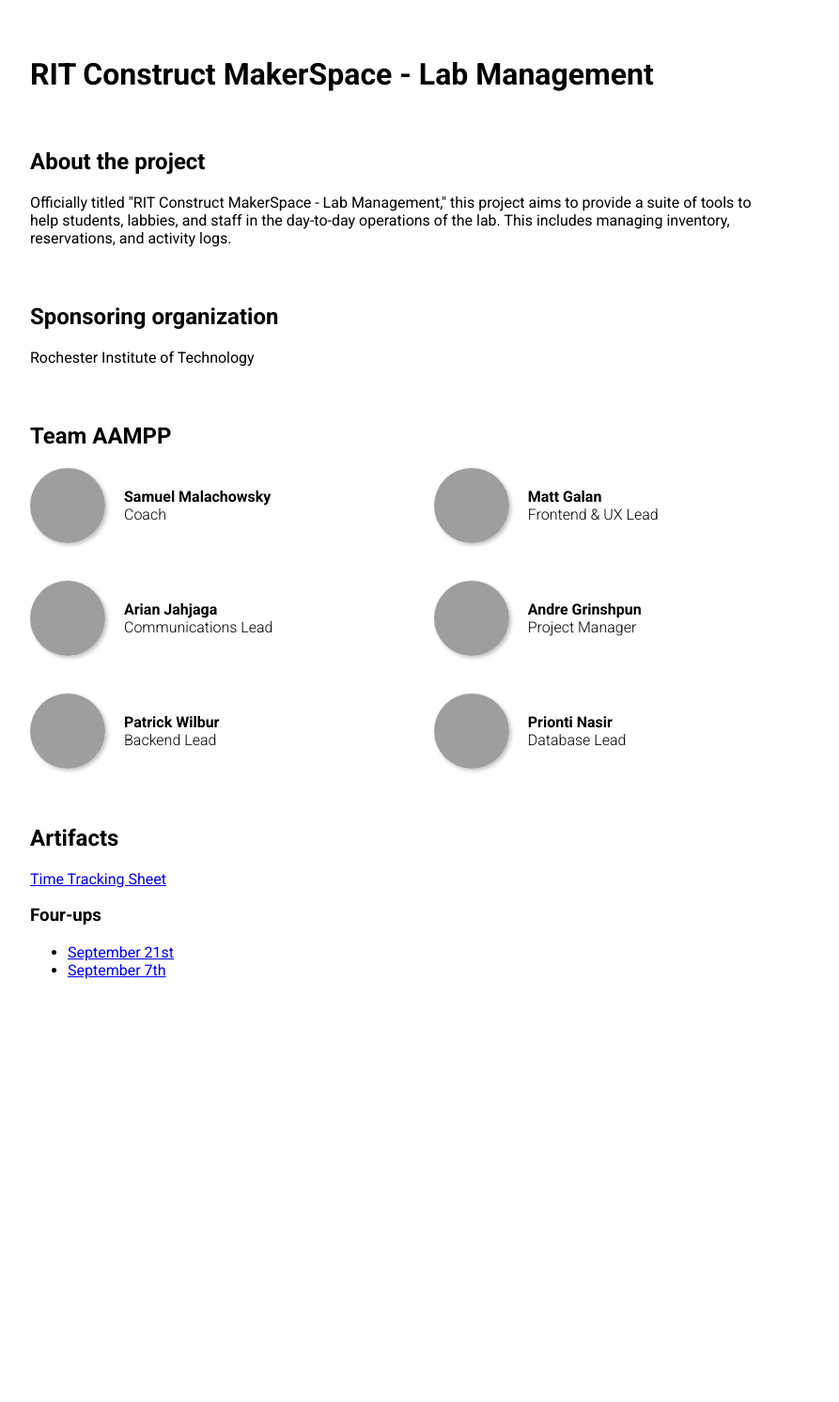
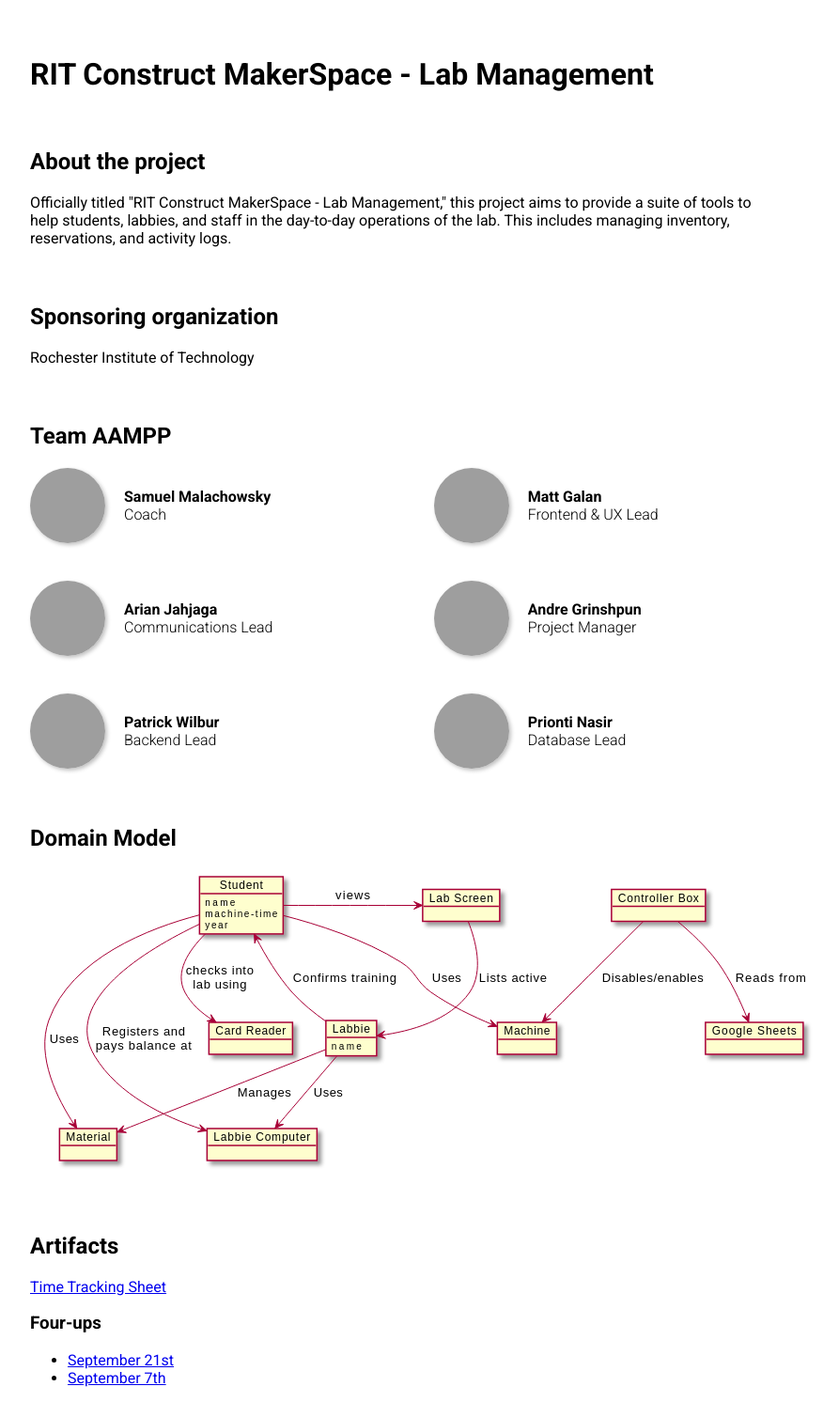
Before and after one commit to rit-construct-makerspace/team-website, a Jekyll site: the page built from index.html, in a window 1280 px wide, cut to the strip 0-1492 px from the top of the page. Shown: the whole strip at 94% size, without its empty margins (208-1101 px from the left). Built offline with Jekyll 4.4.1, drawn with Linux system fonts in a browser that asks for light colours; before the commit the page ends 1058 px from its top, so only the background shows below that; grey boxes are pictures that could not be loaded.

Commit message:
add domain model

```diff
--- a/index.html
+++ b/index.html
@@ -31,17 +31,21 @@
     {% endfor %}
 </div>
 
+<h2>Domain Model</h2>
+
+<img src="/assets/images/domain.svg" alt="Domain model"/>
 
 <h2>Artifacts</h2>
 
-<a href="https://docs.google.com/spreadsheets/d/15uAR_36ksTdQ_u-QEco29fDNKsbyx7VlobAcvEOmsxQ/edit?usp=sharing">Time Tracking Sheet</a>
+<a href="https://docs.google.com/spreadsheets/d/15uAR_36ksTdQ_u-QEco29fDNKsbyx7VlobAcvEOmsxQ/edit?usp=sharing">Time
+    Tracking Sheet</a>
 
 <h3>Four-ups</h3>
 
 <ul>
     {% for fourup in site.fourups %}
-        <li>
-            <a href="{{ fourup.url }}">{{ fourup.title }}</a>
-        </li>
+    <li>
+        <a href="{{ fourup.url }}">{{ fourup.title }}</a>
+    </li>
     {% endfor %}
 </ul>
```
Also changed, not shown: assets/images/domain.svg (added).
